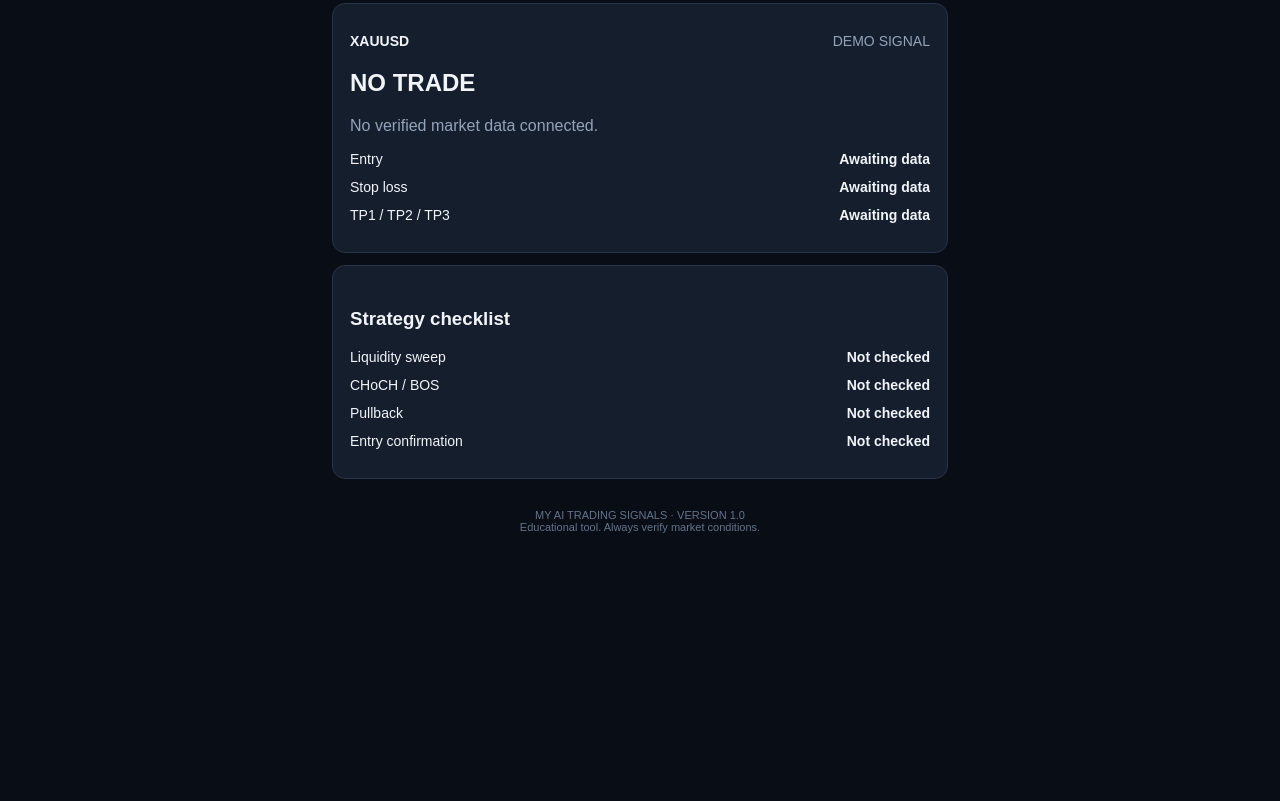
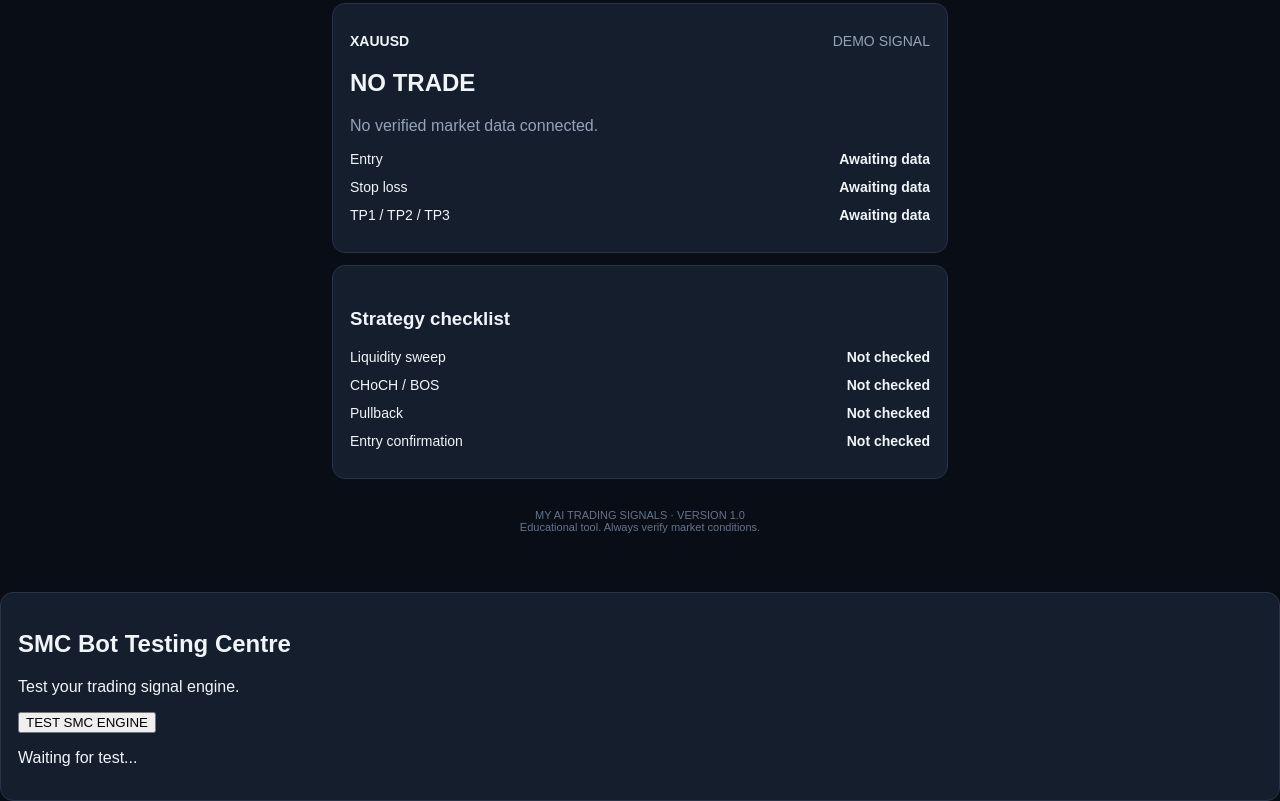
Before and after one commit to sqiniza/my-ai-trading-signals, a plain HTML site: page index.html in a window 1280 px wide. Shown: the part 497-1298 px from the top of the page. Before the commit the page ends 1077 px from the top, so only its background shows below. Drawn offline with Linux system fonts and the light colour scheme.

Commit message:
Add SMC Bot Testing Centre section to index.html

```diff
--- a/index.html
+++ b/index.html
@@ -472,5 +472,11 @@ function runSMCTest() {
     "SMC engine connected. Ready for candle-data testing.";
 }
 </script>
+<div class="card">
+  <h2>SMC Bot Testing Centre</h2>
+  <p>Test your trading signal engine.</p>
+  <button onclick="runSMCTest()">TEST SMC ENGINE</button>
+  <p id="smc-test-result">Waiting for test...</p>
+</div>
 </body>
 </html>
```
